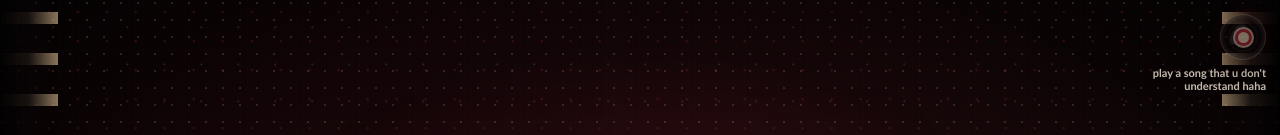
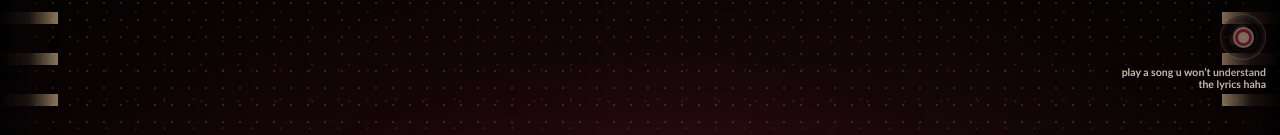
Before and after one commit to Ryanchan019/siderequestforenie, a Next.js app: page / in a window 1280 px wide. Shown: the top 135 px of the page. Built offline with nearby package versions, Linux system fonts and the light colour scheme.

Commit message:
Refine invitation copy

```diff
--- a/app/globals.css
+++ b/app/globals.css
@@ -138,7 +138,7 @@ button {
   top: 14px;
   right: 14px;
   z-index: 10;
-  width: 118px;
+  width: 158px;
   justify-items: end;
   gap: 6px;
   pointer-events: none;
@@ -204,9 +204,10 @@ button {
 
 .music-note {
   margin: 0;
+  max-width: 150px;
   color: rgba(245, 234, 215, 0.8);
-  font-size: 11px;
-  line-height: 1.2;
+  font-size: 10.5px;
+  line-height: 1.18;
   font-weight: 800;
   text-align: right;
   text-shadow: 0 1px 8px rgba(0, 0, 0, 0.8);
--- a/app/page.tsx
+++ b/app/page.tsx
@@ -112,7 +112,7 @@ export default function Home() {
         >
           <span className="cd-hole" />
         </button>
-        <p className="music-note">play a song that u don't understand haha</p>
+        <p className="music-note">play a song u won’t understand the lyrics haha</p>
       </div>
     );
   }
@@ -405,7 +405,7 @@ export default function Home() {
                 </ul>
               </div>
               <div className={`side-request-page ${invitePage === "question" ? "side-request-page-visible" : ""}`}>
-                <p className="question side-request-question">so do u wanna watch movie with me this week?</p>
+                <p className="question side-request-question">So… would you like to watch a movie with me this week? 🍿</p>
               </div>
               <div className="signature fixed-signature">Ryan</div>
             </>
```
